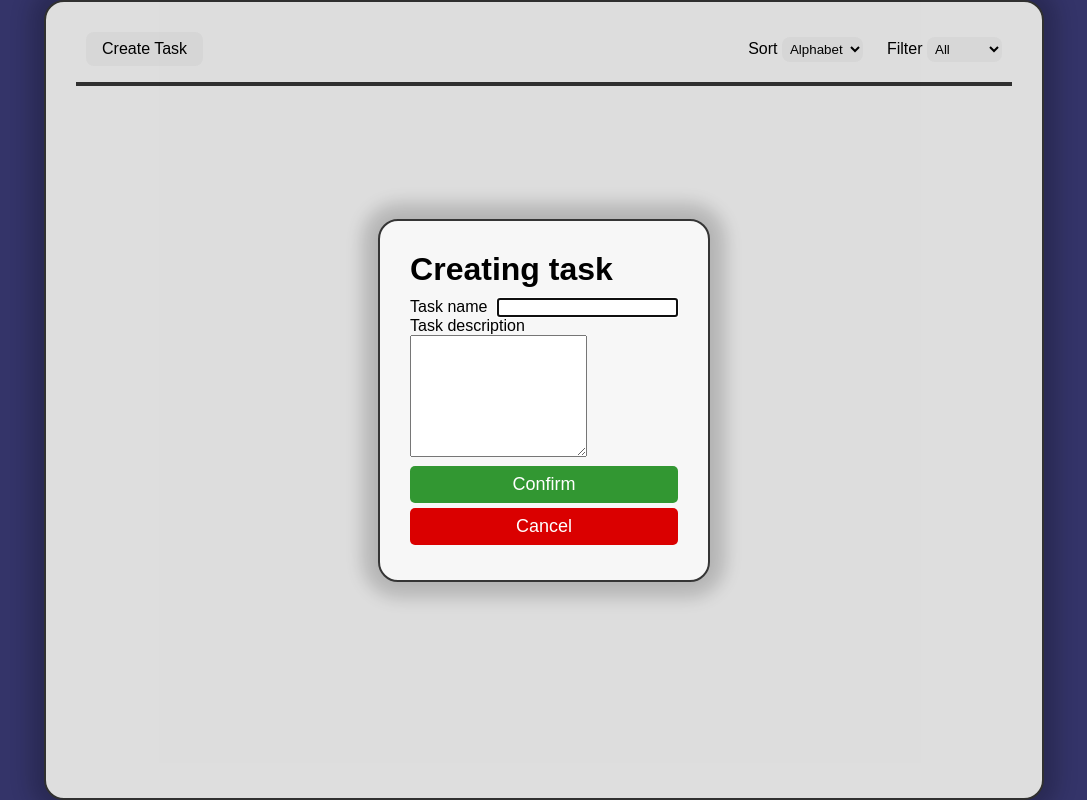
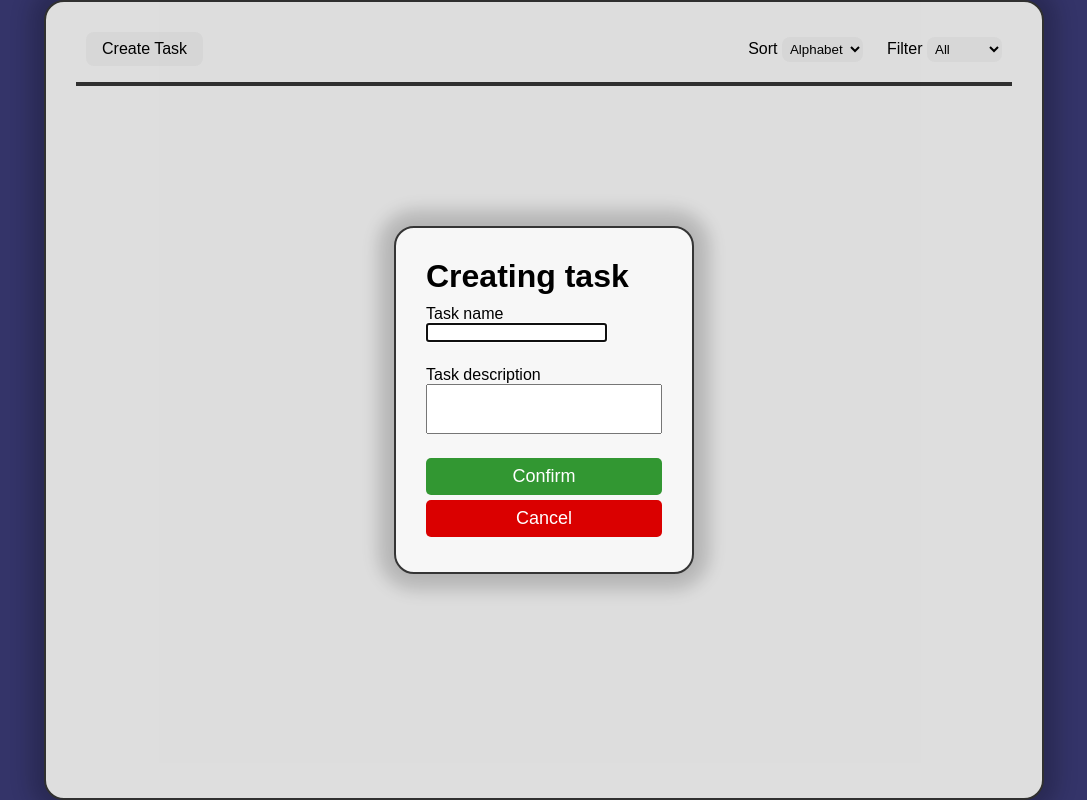
Before and after one commit to MaksiTimur/StepIT-JS-Advanced-Project, a plain HTML site: page index.html in a window 1280 px wide. Both pictures are taken after a click on the button "Create Task". Shown: the whole page, without its empty margins (96-1183 px from the left). Drawn offline with Linux system fonts and the light colour scheme.

Commit message:
Layout fixes of creating form and tasks list

```diff
--- a/index.html
+++ b/index.html
@@ -16,14 +16,16 @@
             <h1>Creating task</h1>
             <form action="">
                 <label for="dialog-name">Task name</label>
+                <br>
                 <input id="dialog-name" type="text">
                 <br>
                 <label for="dialog-description">Task description</label>
                 <br>
-                <textarea name="dialog-description" id="dialog-description" cols="20" rows="8"></textarea>
+                <input id="dialog-description" name="dialog-description" type="text">
+                <br>
+                <button class="dialog-confirm" type="submit">Confirm</button>
             </form>
 
-            <button class="dialog-confirm">Confirm</button>
             <button class="dialog-cancel">Cancel</button>
         </div>
     </dialog>
--- a/index.js
+++ b/index.js
@@ -49,7 +49,7 @@ function taskAction(e) {
         case 'name':
             window.location.href=`/pages/details/details.html?details=${taskID}`;
         case 'edit':
-            // Open details page
+            window.location.href=`/pages/details/details.html?edit=${taskID}`;
             break;
         case 'delete':
             TaskList.remove(taskID)
--- a/modules/tasklist.js
+++ b/modules/tasklist.js
@@ -8,7 +8,6 @@ export default class TaskList {
     static update() {
         const tasksElement = document.querySelector('.tasks');
         localStorage.setItem('tasks', JSON.stringify(this.#tasks));
-        console.log(JSON.parse(localStorage.getItem('tasks')));
 
         tasksElement.innerHTML = '';
 
--- a/styles/dialog.css
+++ b/styles/dialog.css
@@ -15,15 +15,22 @@ dialog {
     margin-bottom: 10px;
 }
 
-.dialog-wrapper label {
-    margin-right: 5px;
+.dialog-wrapper br {
+    margin-bottom: 2px;
 }
 
-.dialog-wrapper textarea {
-    margin-bottom: 5px;
+.dialog-wrapper #dialog-name,
+.dialog-wrapper #dialog-description {
+    margin-bottom: 24px;
+}
+
+.dialog-wrapper #dialog-description {
+    width: 100%;
+    height: 50px;
 }
 
 .dialog-wrapper button {
+    width: 100%;
     padding: 8px 16px;
     border-radius: 8px;
     color: white;
@@ -32,6 +39,7 @@ dialog {
 }
 
 .dialog-wrapper .dialog-confirm {
+    width: 100%;
     margin-bottom: 5px;
     background: rgb(50, 151, 50);
 }
--- a/styles/main.css
+++ b/styles/main.css
@@ -16,6 +16,11 @@
 .tools>.tool:nth-child(2) {
     margin-left: auto;
     margin-right: 24px;
+}
+
+.task {
+    display: flex;
+    align-items: center;
 }
 
 #create-button {
```
